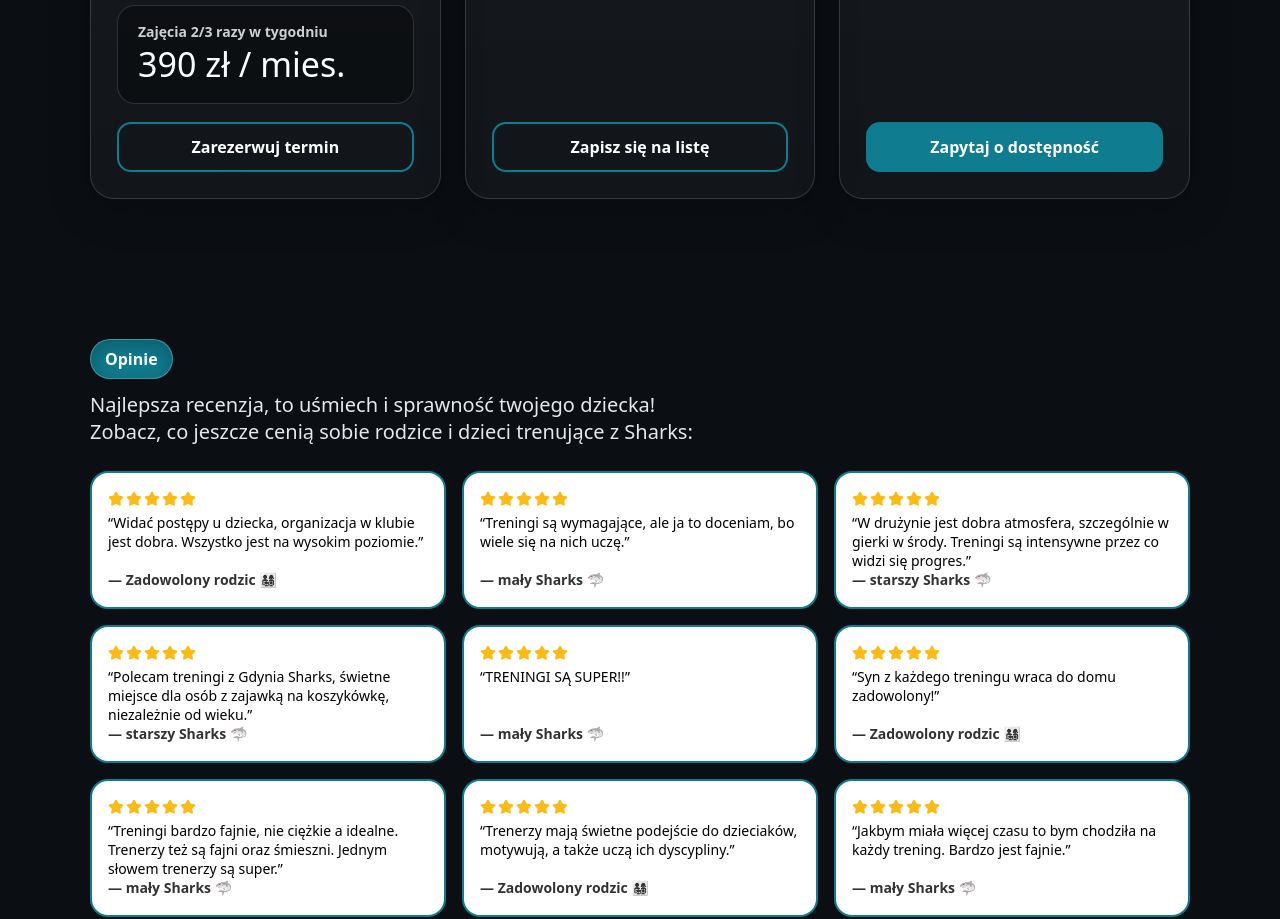
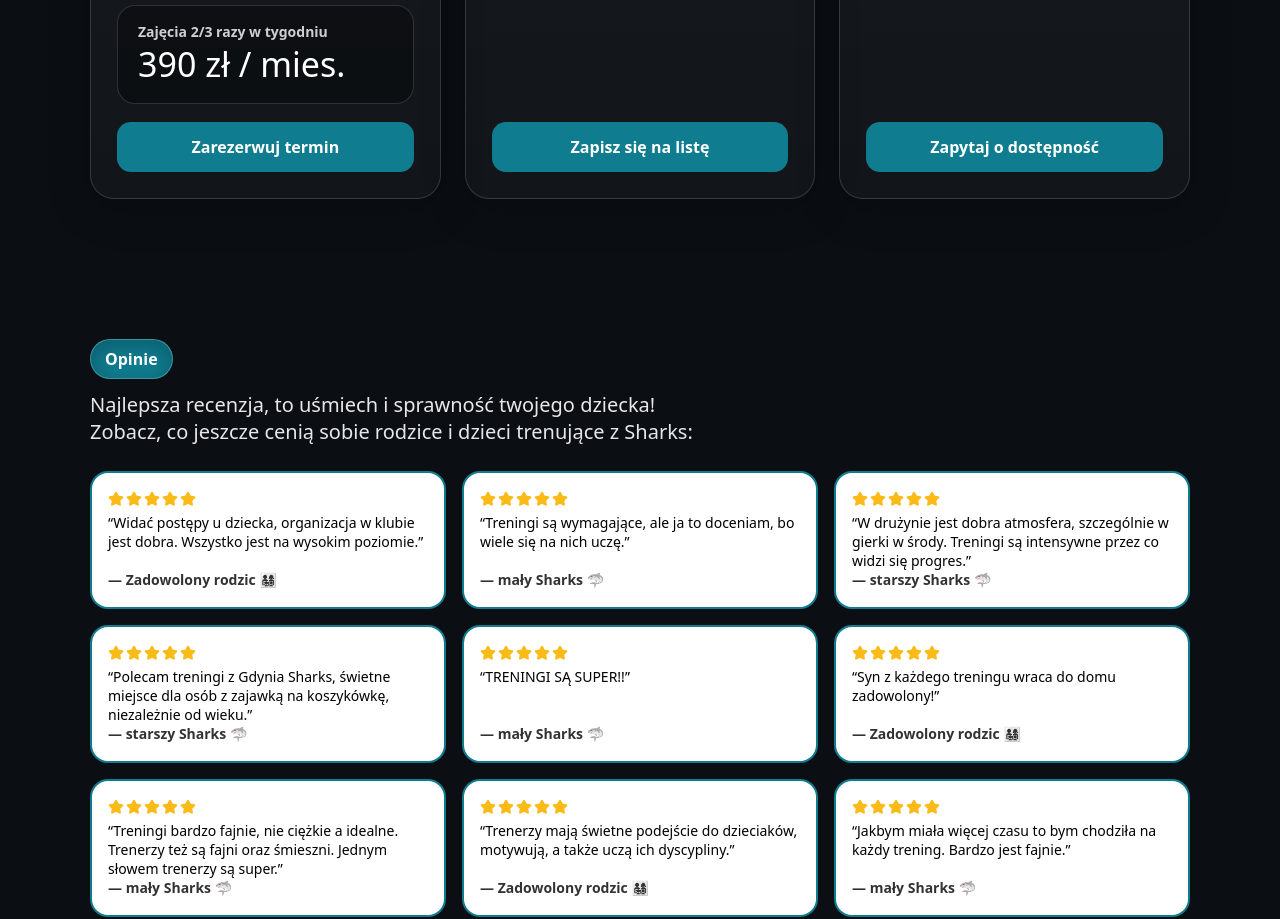
Before and after one commit to wolnikowa123/Sharks, a React (Vite) app: page / in a window 1280 px wide. Shown: the part 2160-3079 px from the top of the page. Built offline with nearby package versions, Linux system fonts and the light colour scheme.

Commit message:
update buttons

```diff
--- a/src/components/Pricing.tsx
+++ b/src/components/Pricing.tsx
@@ -183,8 +183,6 @@
                 e.preventDefault();
                 scrollToWithOffset("#zapis");
               }}
-              className="btn"
-              variant="ghost"
             >
               Zarezerwuj termin
             </Button>
@@ -208,7 +206,6 @@
                 e.preventDefault();
                 scrollToWithOffset("#zapis");
               }}
-              variant="ghost"
             >
               Zapisz się na listę
             </Button>
@@ -239,7 +236,14 @@
             >
               <CheckCircle2 size={16} /> Już 220 dzieci trenuje z Sharks!
             </span>
-            <Button href="#kontakt" variant="primary">
+            <Button
+              href="#kontakt"
+              onClick={(e) => {
+                e.preventDefault();
+                scrollToWithOffset("#zapis");
+              }}
+              variant="primary"
+            >
               Zapytaj o dostępność
             </Button>
           </Card>
```
